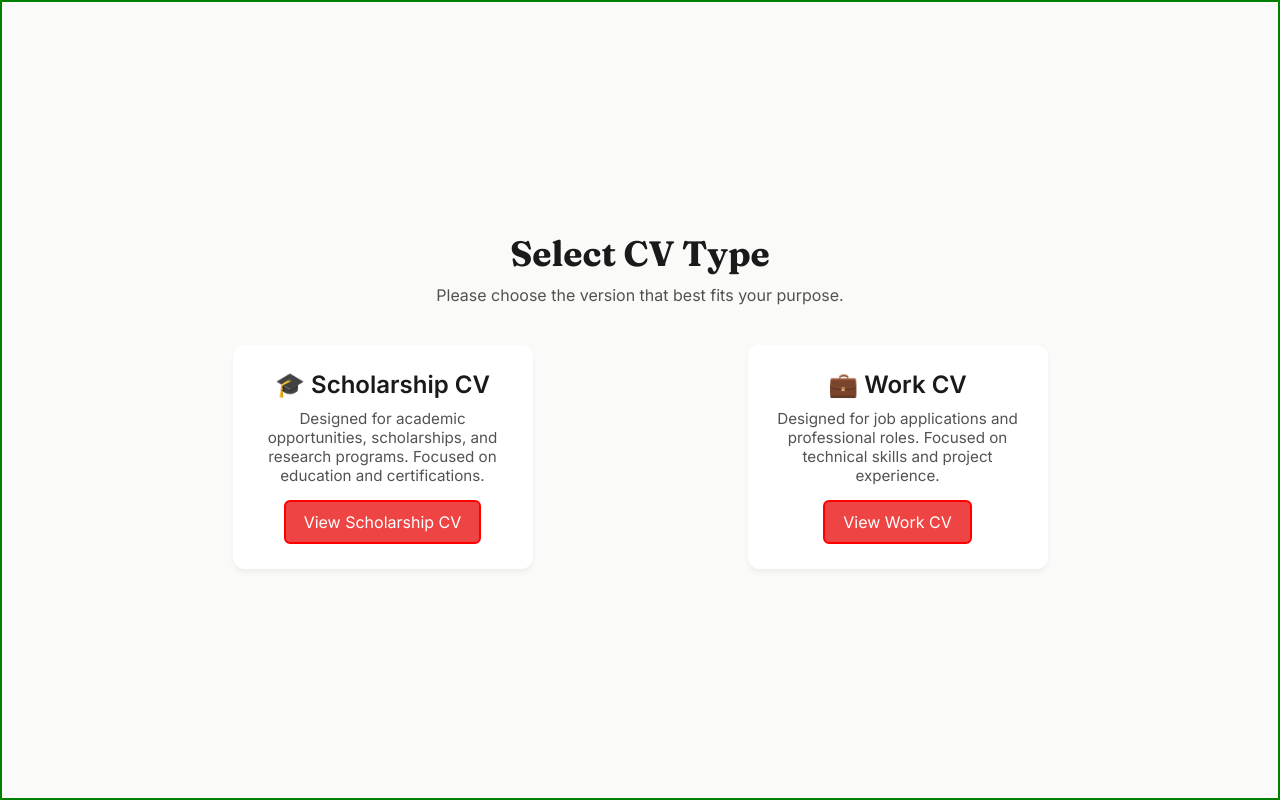
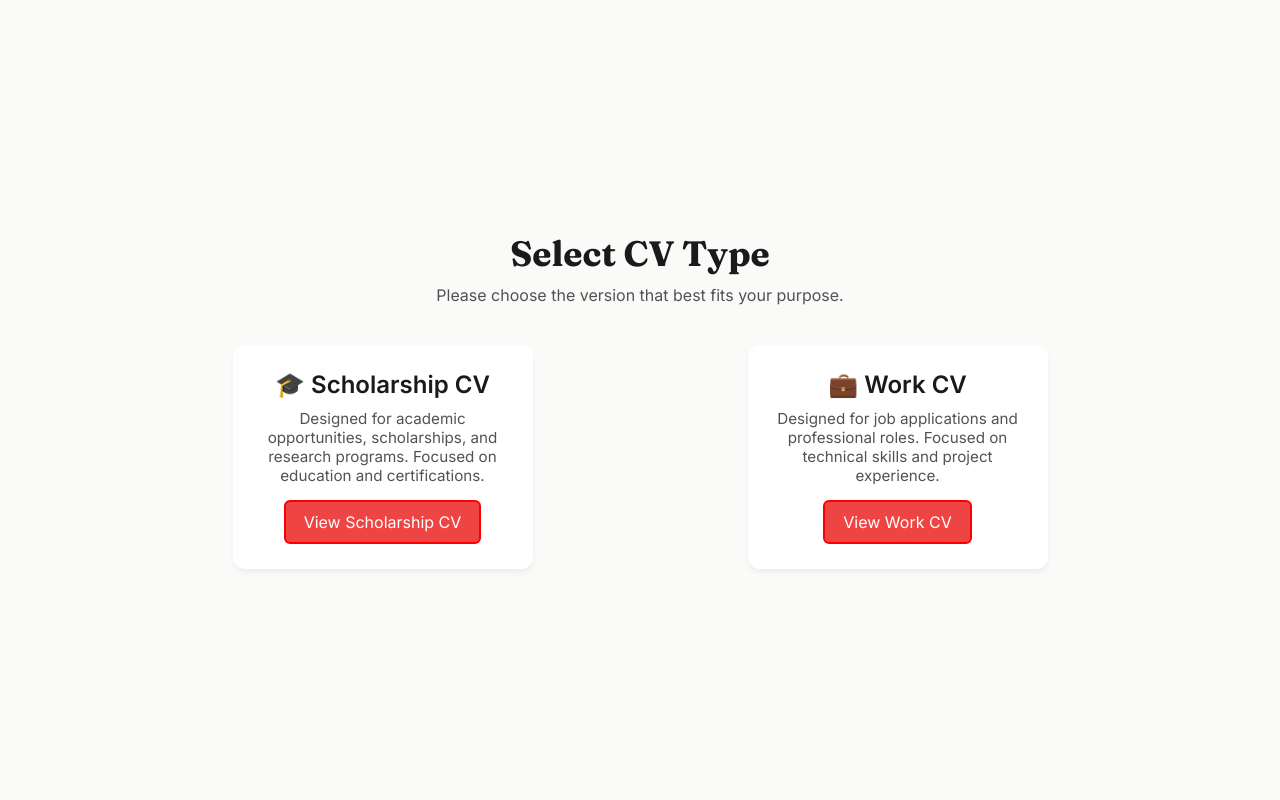
Before and after one commit to Nifemi01-0ps/CV-Application, a React (Vite) app: page / in a window 1280 px wide. Built offline with nearby package versions, Linux system fonts and the light colour scheme.

Commit message:
remove the border i put on selector wraper when styling the page

```diff
--- a/src/components/CVselector.css
+++ b/src/components/CVselector.css
@@ -1,5 +1,4 @@
 .selector-wrapper {
-    border: 2px solid green;
     min-height: 100dvh;
     display: flex;
     justify-content: center;
```
